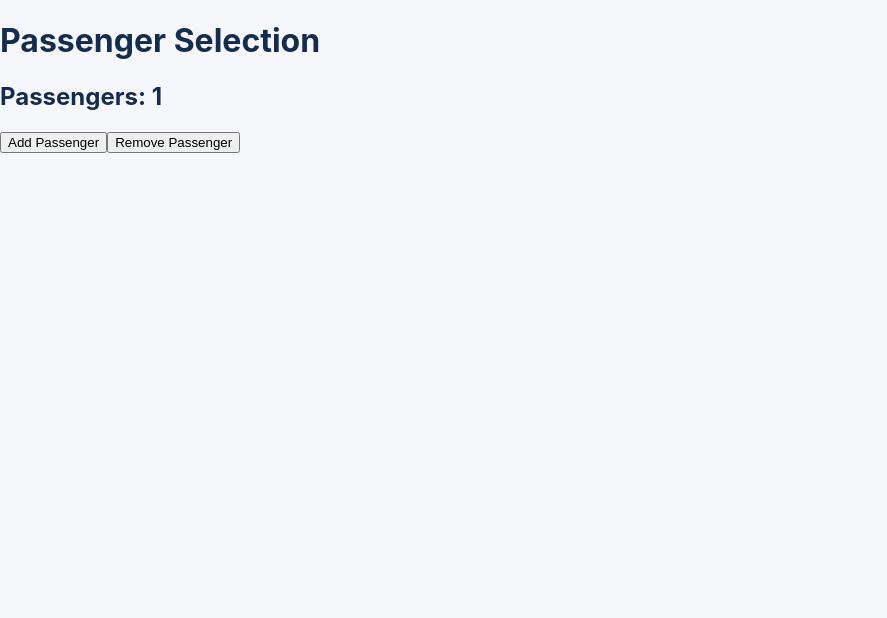
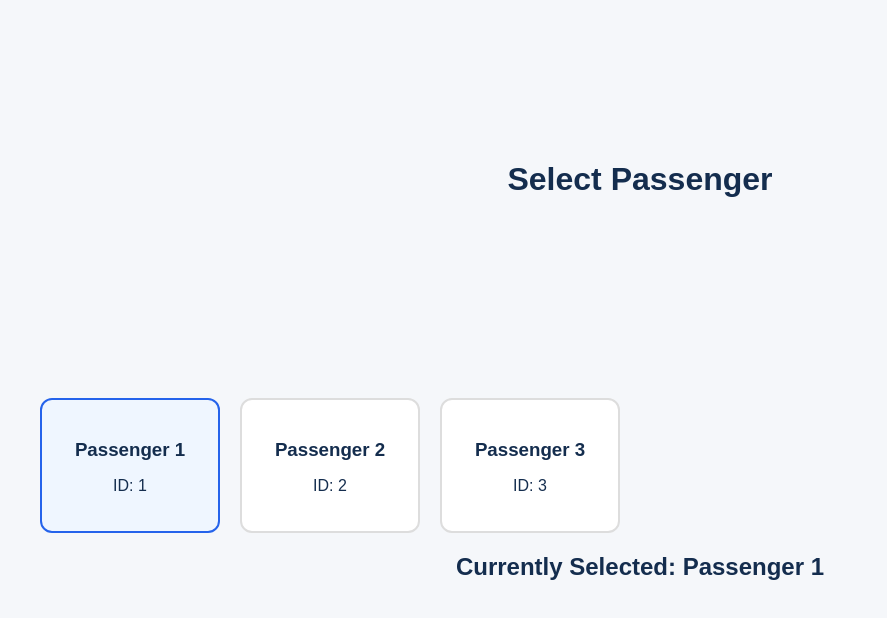
Before and after one commit to vridhi14/skyWings, a React (Vite) app: page / in a window 1280 px wide. Shown: the top 618 px of the page, without its empty margins (0-887 px from the left). Built offline with nearby package versions, Linux system fonts and the light colour scheme.

Commit message:
feat: implement passenger selection functionality with updated styles

```diff
--- a/src/App.css
+++ b/src/App.css
@@ -56,3 +56,48 @@
     padding: 16px;
   }
 }
+
+/* Optional */
+div {
+  text-align: center;
+  margin-top: 100px;
+  font-family: Arial, sans-serif;
+}
+
+button {
+  padding: 10px 25px;
+  margin: 10px;
+  font-size: 20px;
+  cursor: pointer;
+}
+ /*  */
+
+
+.container {
+  padding: 40px;
+  font-family: Arial, sans-serif;
+}
+
+.passenger-list {
+  display: flex;
+  gap: 20px;
+  flex-wrap: wrap;
+}
+
+.passenger-card {
+  padding: 20px;
+  width: 180px;
+  border: 2px solid #ddd;
+  border-radius: 12px;
+  cursor: pointer;
+  background: white;
+}
+
+.passenger-card.active {
+  border-color: #2563eb;
+  background: #eff6ff;
+}
+
+.passenger-card h3 {
+  margin-bottom: 8px;
+}
--- a/src/App.jsx
+++ b/src/App.jsx
@@ -1,23 +1,39 @@
 import { useState } from "react";
+import "./App.css";
 
 function App() {
+  const [passengers] = useState([
+    { id: 1, name: "Passenger 1" },
+    { id: 2, name: "Passenger 2" },
+    { id: 3, name: "Passenger 3" }
+  ]);
 
-  const [count, setCount] = useState(1);
+  const [selectedPassenger, setSelectedPassenger] = useState(1);
 
   return (
-    <div>
-      <h1>Passenger Selection</h1>
+    <div className="container">
+      <h1>Select Passenger</h1>
 
-      <h2>Passengers: {count}</h2>
+      <div className="passenger-list">
+        {passengers.map((passenger) => (
+          <div
+            key={passenger.id}
+            className={
+              selectedPassenger === passenger.id
+                ? "passenger-card active"
+                : "passenger-card"
+            }
+            onClick={() => setSelectedPassenger(passenger.id)}
+          >
+            <h3>{passenger.name}</h3>
+            <p>ID: {passenger.id}</p>
+          </div>
+        ))}
+      </div>
 
-      <button onClick={() => setCount(count + 1)}>
-        Add Passenger
-      </button>
-
-      <button onClick={() => setCount(count - 1)}>
-        Remove Passenger
-      </button>
-
+      <h2>
+        Currently Selected: Passenger {selectedPassenger}
+      </h2>
     </div>
   );
 }
```
